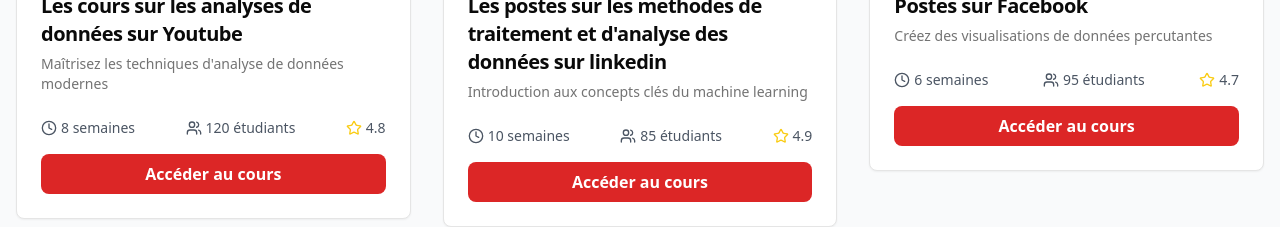
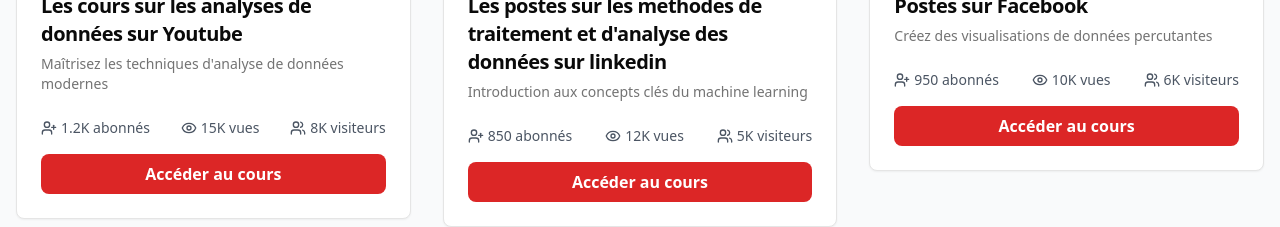
Before and after one commit to LaSG-SERVICE/LaSG-SERVICE, a React (Vite) app: page /cours in a window 1280 px wide. Shown: the part 509-736 px from the top of the page. Built offline with nearby package versions, Linux system fonts and the light colour scheme.

Commit message:
Update Courses component display
Modify the Courses component to show the number of subscribers, views, and visitors instead of the duration, number of students, and rating.
[skip gpt_engineer]

```diff
--- a/src/components/Courses.tsx
+++ b/src/components/Courses.tsx
@@ -1,32 +1,32 @@
 import { motion } from "framer-motion";
-import { BookOpen, Clock, Users, Star } from "lucide-react";
+import { Users, Eye, UserPlus } from "lucide-react";
 import { Card, CardContent, CardDescription, CardHeader, CardTitle } from "@/components/ui/card";
 
 const courses = [
   {
     title: "Les cours sur les analyses de données sur Youtube",
     description: "Maîtrisez les techniques d'analyse de données modernes",
-    duration: "8 semaines",
-    students: 120,
-    rating: 4.8,
+    subscribers: "1.2K",
+    views: "15K",
+    visitors: "8K",
     image: "https://images.unsplash.com/photo-1488590528505-98d2b5aba04b?q=80&w=2070",
     link: "https://www.youtube.com/channel/UCRfCp9SSZ2PKmTNknhziUVQ"
   },
   {
     title: "Les postes sur les methodes de traitement et d'analyse des données sur linkedin",
     description: "Introduction aux concepts clés du machine learning",
-    duration: "10 semaines",
-    students: 85,
-    rating: 4.9,
+    subscribers: "850",
+    views: "12K",
+    visitors: "5K",
     image: "https://images.unsplash.com/photo-1519389950473-47ba0277781c?q=80&w=2070",
     link: "https://www.linkedin.com/company/102166985/admin/dashboard/"
   },
   {
     title: "Postes sur Facebook",
     description: "Créez des visualisations de données percutantes",
-    duration: "6 semaines",
-    students: 95,
-    rating: 4.7,
+    subscribers: "950",
+    views: "10K",
+    visitors: "6K",
     image: "https://images.unsplash.com/photo-1605810230434-7631ac76ec81?q=80&w=2070",
     link: "https://www.facebook.com/profile.php?id=100088854925502"
   }
@@ -71,16 +71,16 @@ export const Courses = () => {
                 <CardContent>
                   <div className="flex justify-between items-center text-sm text-gray-600">
                     <div className="flex items-center gap-1">
-                      <Clock className="w-4 h-4" />
-                      <span>{course.duration}</span>
+                      <UserPlus className="w-4 h-4" />
+                      <span>{course.subscribers} abonnés</span>
+                    </div>
+                    <div className="flex items-center gap-1">
+                      <Eye className="w-4 h-4" />
+                      <span>{course.views} vues</span>
                     </div>
                     <div className="flex items-center gap-1">
                       <Users className="w-4 h-4" />
-                      <span>{course.students} étudiants</span>
-                    </div>
-                    <div className="flex items-center gap-1">
-                      <Star className="w-4 h-4 text-yellow-400" />
-                      <span>{course.rating}</span>
+                      <span>{course.visitors} visiteurs</span>
                     </div>
                   </div>
                   <a
```
